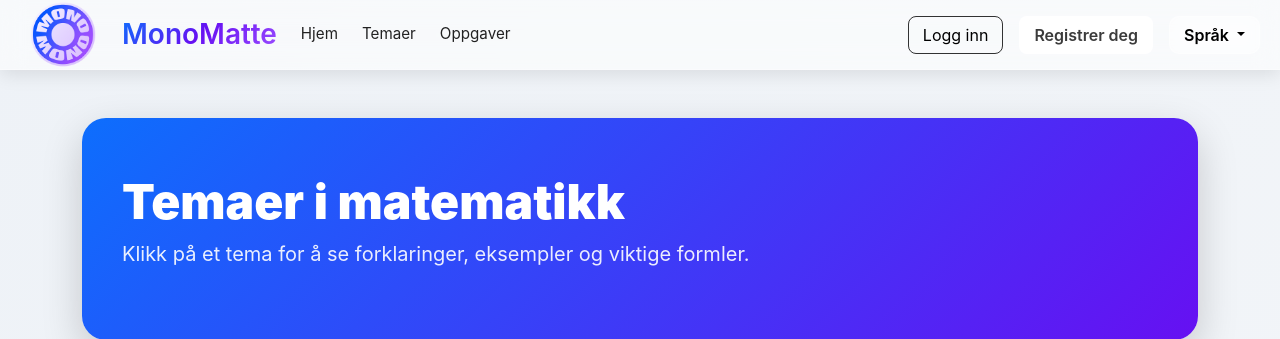
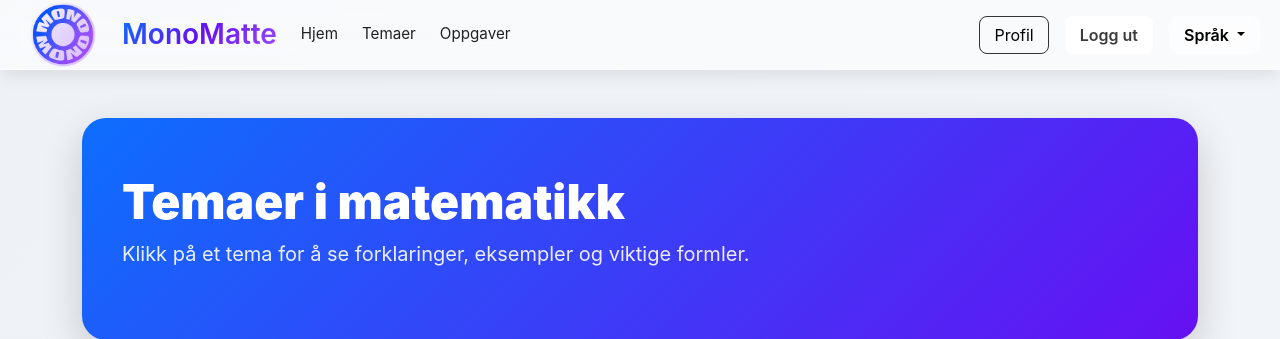
Before and after one commit to MonoMatte/monomatte, a Flask app: page /about in a window 1280 px wide. Shown: the top 339 px of the page. Run offline with Flask 3, Linux system fonts and the light colour scheme; a user stored in the database is signed in.

Commit message:
Update base.html

```diff
--- a/templates/base.html
+++ b/templates/base.html
@@ -36,10 +36,15 @@
     </div>
 
     <!-- HØYRE SIDE: Logg inn, Registrer deg, Språk -->
-    <div class="d-flex gap-3 align-items-center">
+<div class="d-flex gap-3 align-items-center">
 
+    {% if session.get("user_id") %}
+        <a href="/dashboard" class="btn login-btn">Profil</a>
+        <a href="/logout" class="btn register-btn">Logg ut</a>
+    {% else %}
         <a href="/login" class="btn login-btn">Logg inn</a>
         <a href="/register" class="btn register-btn">Registrer deg</a>
+    {% endif %}
 
         <div class="dropdown">
             <button class="btn lang-dropdown-btn dropdown-toggle" type="button" data-bs-toggle="dropdown">
```
